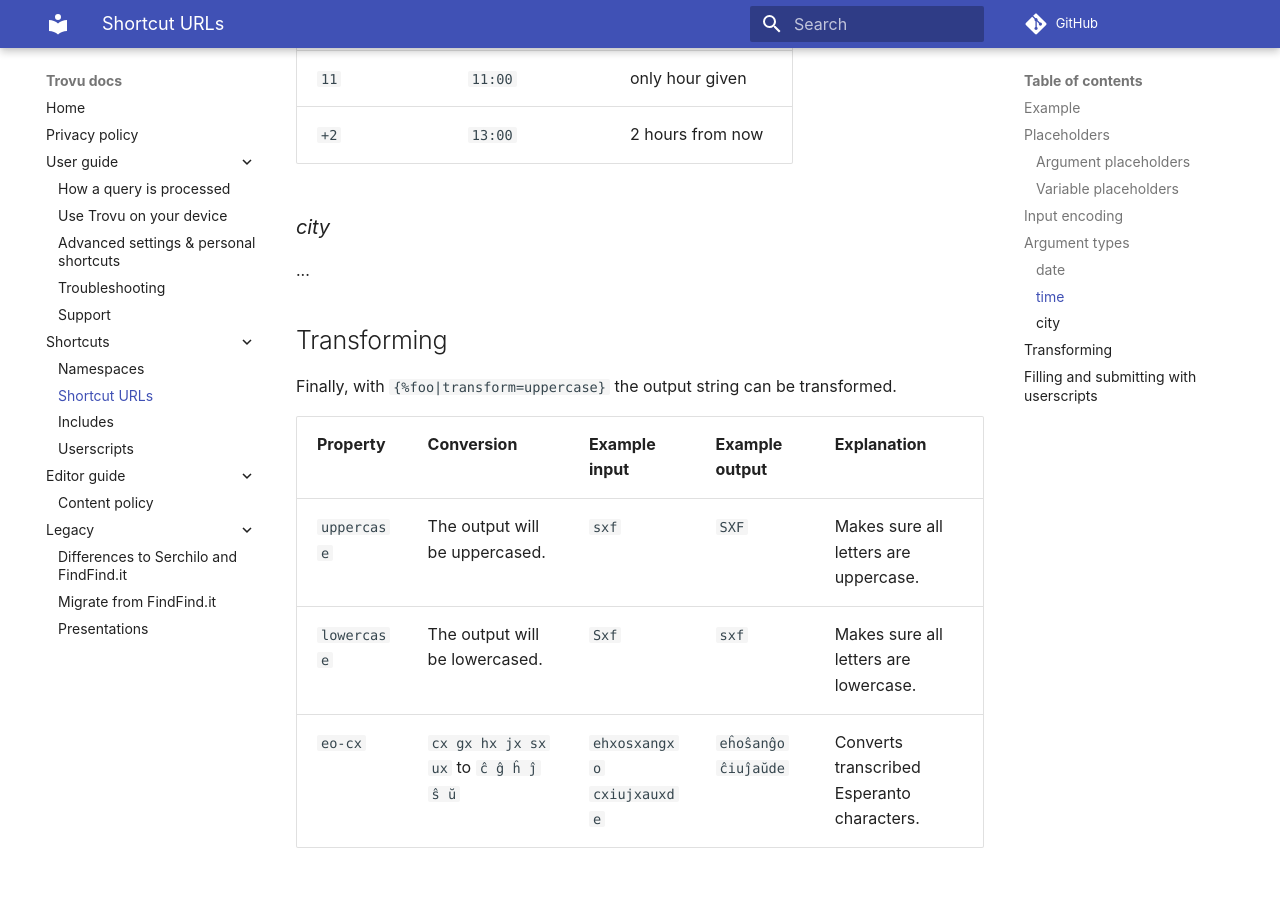
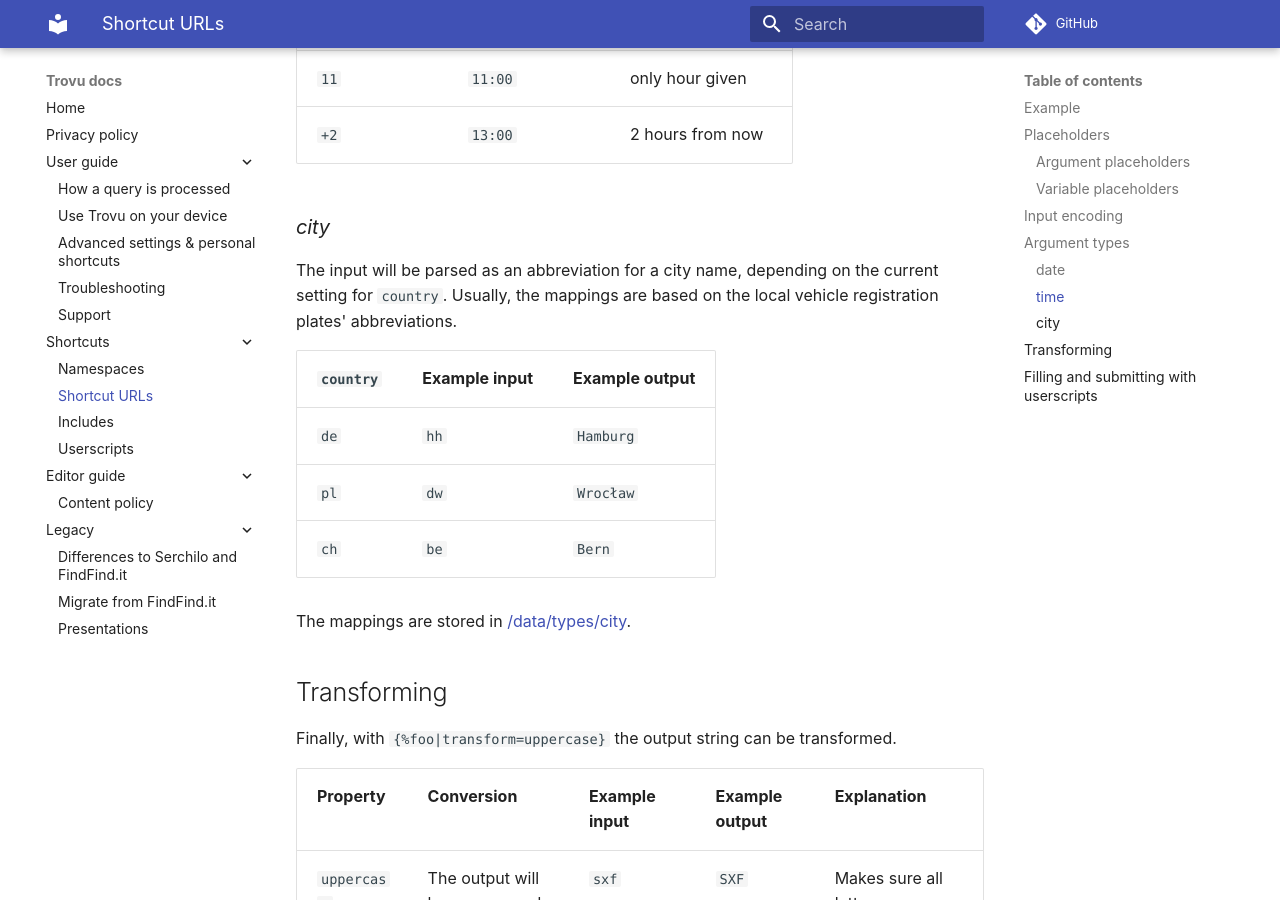
Before and after one commit to trovu/trovu, an MkDocs documentation site: the page built from docs/shortcuts/urls.md, in a window 1280 px wide and 900 px high, scrolled down 2962 px. Built offline with MkDocs 1.6.1 and Material for MkDocs 9.7.7, drawn with Linux system fonts in a browser that asks for light colours; comment, search, counter and statistics services are not loaded.

Commit message:
Document type city.

```diff
--- a/docs/shortcuts/urls.md
+++ b/docs/shortcuts/urls.md
@@ -79,7 +79,15 @@ The input will be parsed as a time.
 
 ### _city_
 
-...
+The input will be parsed as an abbreviation for a city name, depending on the current setting for `country`. Usually, the mappings are based on the local vehicle registration plates' abbreviations.
+
+| `country` | Example input | Example output |
+| --------- | ------------- | -------------- |
+| `de`      | `hh`          | `Hamburg`      |
+| `pl`      | `dw`          | `Wrocław`      |
+| `ch`      | `be`          | `Bern`         |
+
+The mappings are stored in [/data/types/city](https://github.com/trovu/trovu/tree/master/data/types/city).
 
 ## Transforming
 
```
